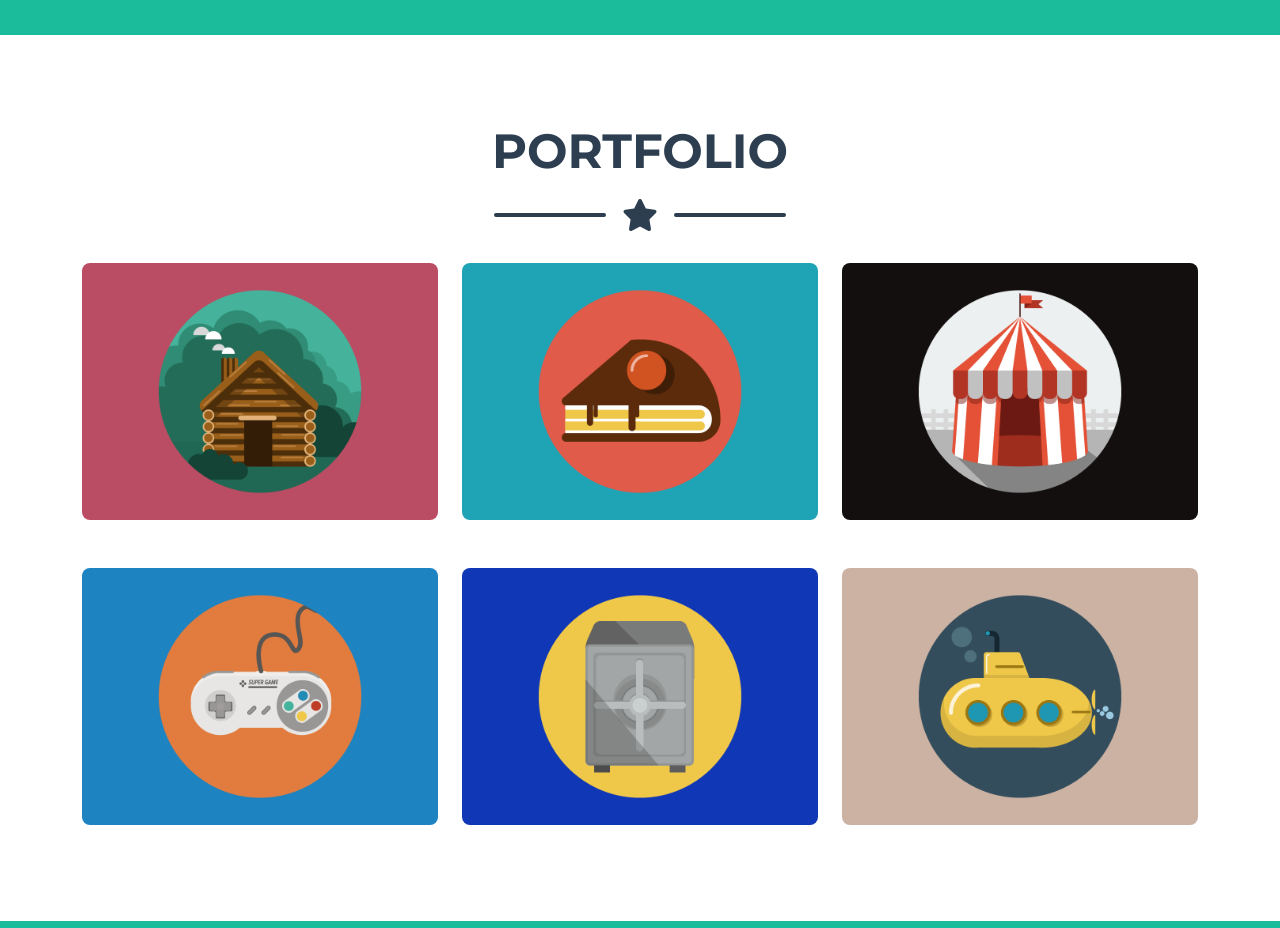
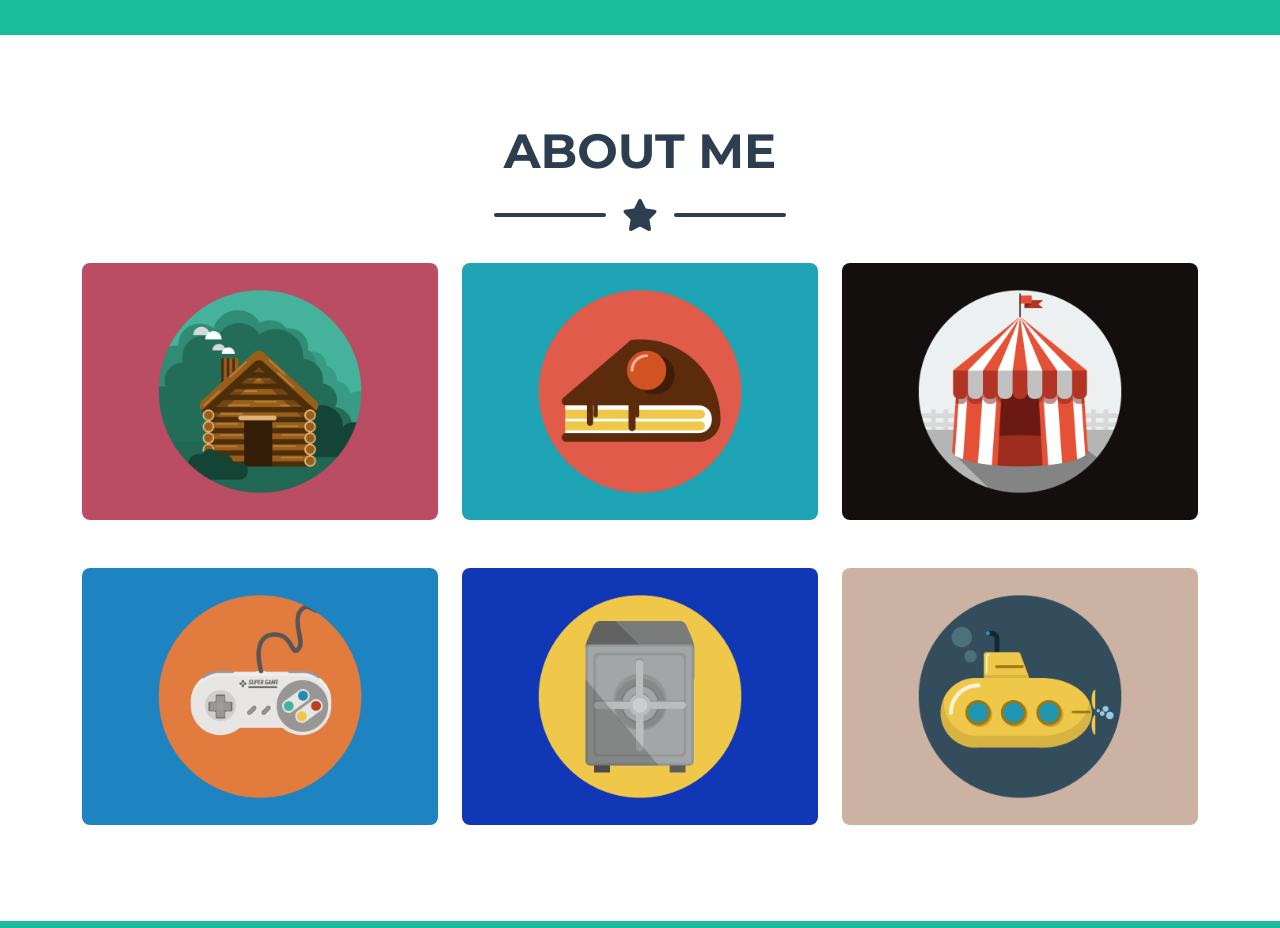
Before and after one commit to u20783117/u20783117.github.io, a plain HTML site: page index.html in a window 1280 px wide. Shown: the part 820-1748 px from the top of the page. Drawn offline with nearby package versions, Linux system fonts and the light colour scheme; files that its build step writes are made by us from their sources; files whose address does not match are found by name.

Commit message:
Update index.html

```diff
--- a/index.html
+++ b/index.html
@@ -56,7 +56,7 @@
         <section class="page-section portfolio" id="portfolio">
             <div class="container">
                 <!-- Portfolio Section Heading-->
-                <h2 class="page-section-heading text-center text-uppercase text-secondary mb-0">Portfolio</h2>
+                <h2 class="page-section-heading text-center text-uppercase text-secondary mb-0">About Me</h2>
                 <!-- Icon Divider-->
                 <div class="divider-custom">
                     <div class="divider-custom-line"></div>
```
